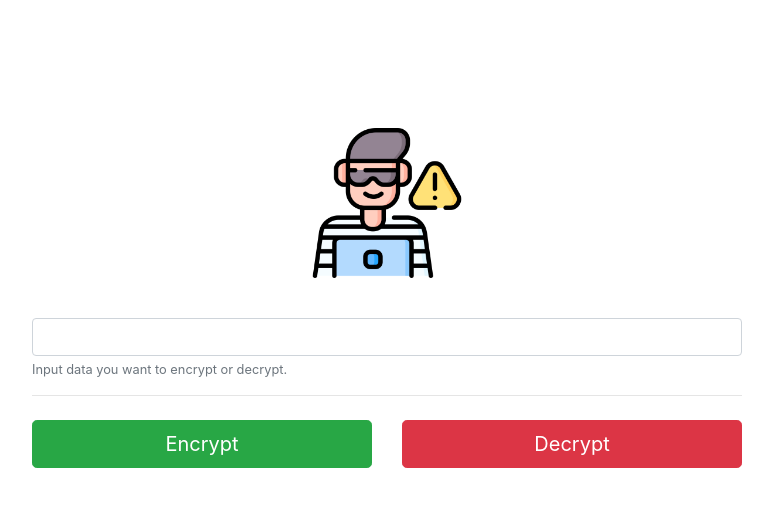
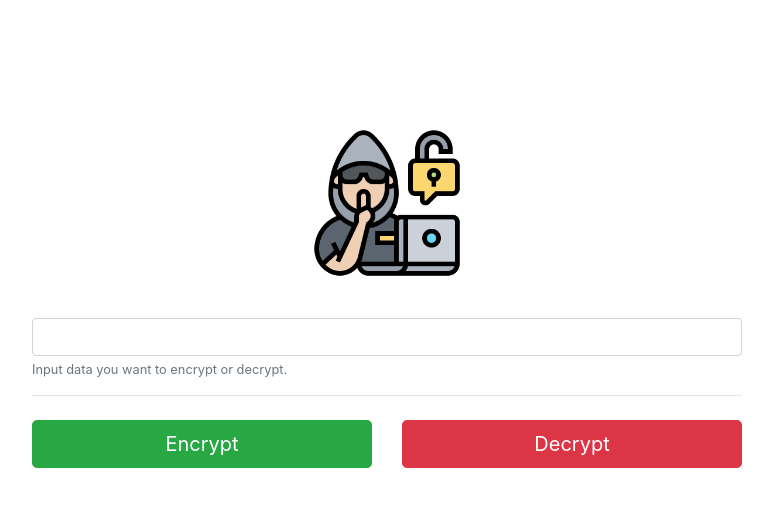
Before and after one commit to arctiqjacob/encryptah, a Flask app: page / in a window 1280 px wide. Shown: the top 507 px of the page, without its empty margins (253-1026 px from the left). Run offline with Flask 2, Linux system fonts and the light colour scheme; data that the repository does not hold is empty; some libraries are stand-ins or nearby versions.

Commit message:
updating image

```diff
--- a/src/frontend/app/templates/index.html
+++ b/src/frontend/app/templates/index.html
@@ -21,7 +21,7 @@
             <div class="col-md-8 order-md-1">
                 <form action="/" method="post">
                     <div class="form-group">
-                        <img class="mx-auto d-block" src="static/hacker.png" width="150px" />
+                        <img class="mx-auto d-block" src="static/hacker2.png" width="150px" />
                         <input class="form-control" type="text" name="message" placeholder="" required="" style="margin-top: 40px">
                         <small id="messageHelp" class="form-text text-muted">Input data you want to encrypt or decrypt.</small>
                     </div>
```
